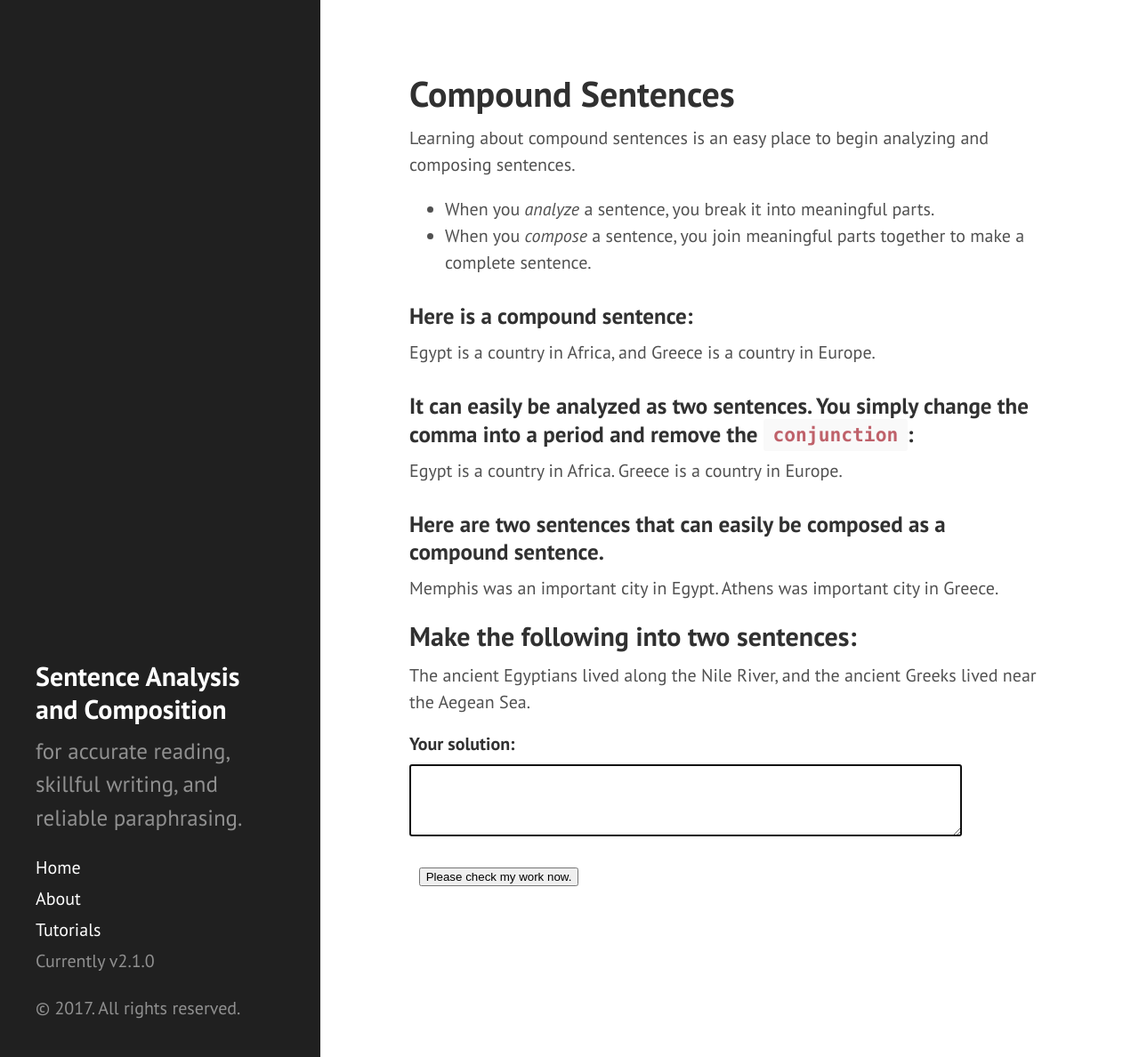
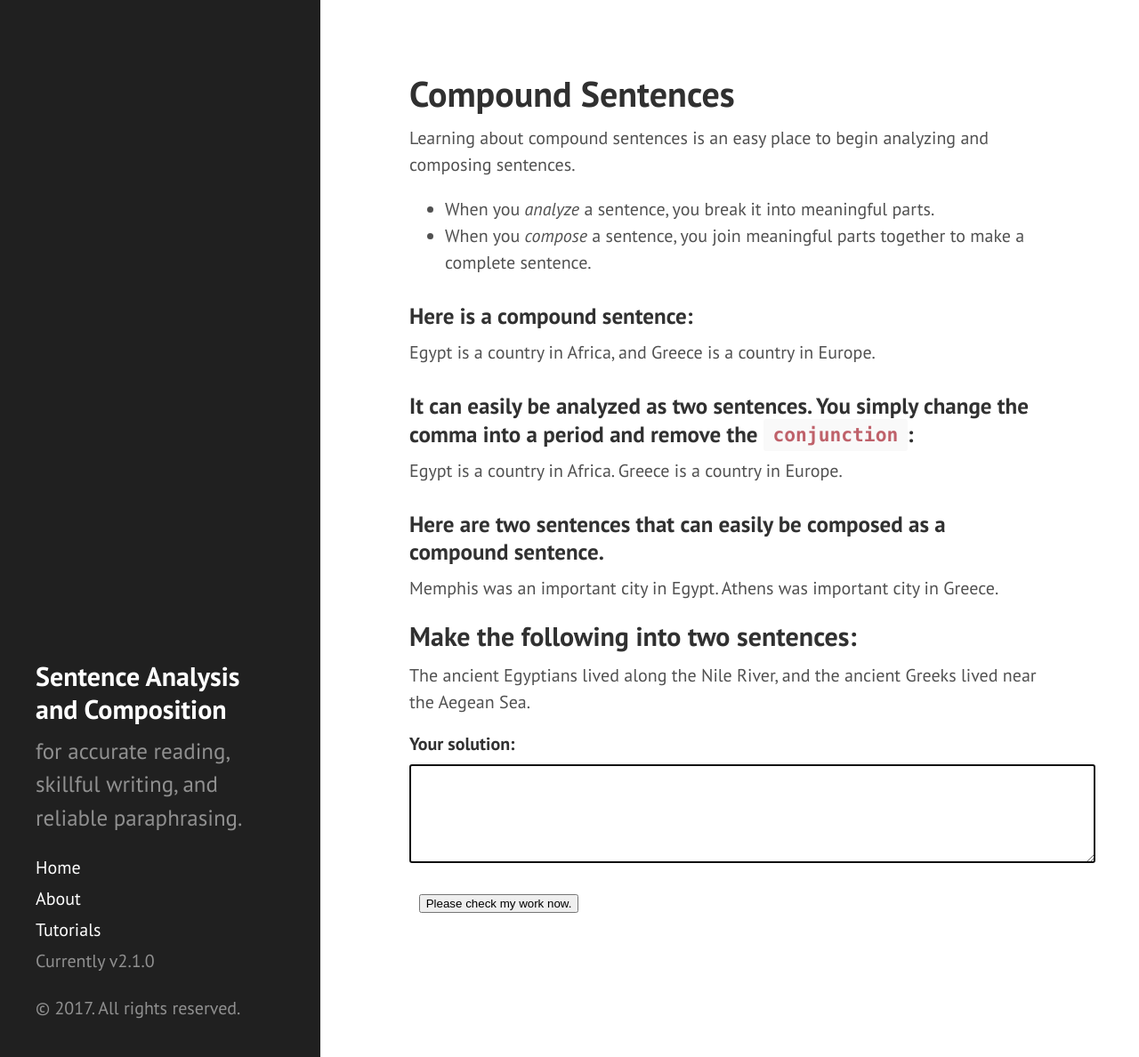
Before and after one commit to srogersact/srogersact.github.io, a Jekyll site: the page tutorials/compound_sentences/index.html, which Jekyll copies as it is, in a window 1280 px wide and 1188 px high. Shown: the whole window at 89% size. Built offline with Jekyll 4.4.1, drawn with Linux system fonts in a browser that asks for light colours.

Commit message:
textarea css in header now

```diff
--- a/tutorials/compound_sentences/index.html
+++ b/tutorials/compound_sentences/index.html
@@ -27,6 +27,13 @@
 
   <!-- RSS -->
   <link rel="alternate" type="application/rss+xml" title="RSS" href="/atom.xml">
+  <style>
+  textarea
+{
+   font-family:"Times New Roman", Times, serif;
+   font-size: 18px;
+}
+ </style>
 </head>
 
 
```
